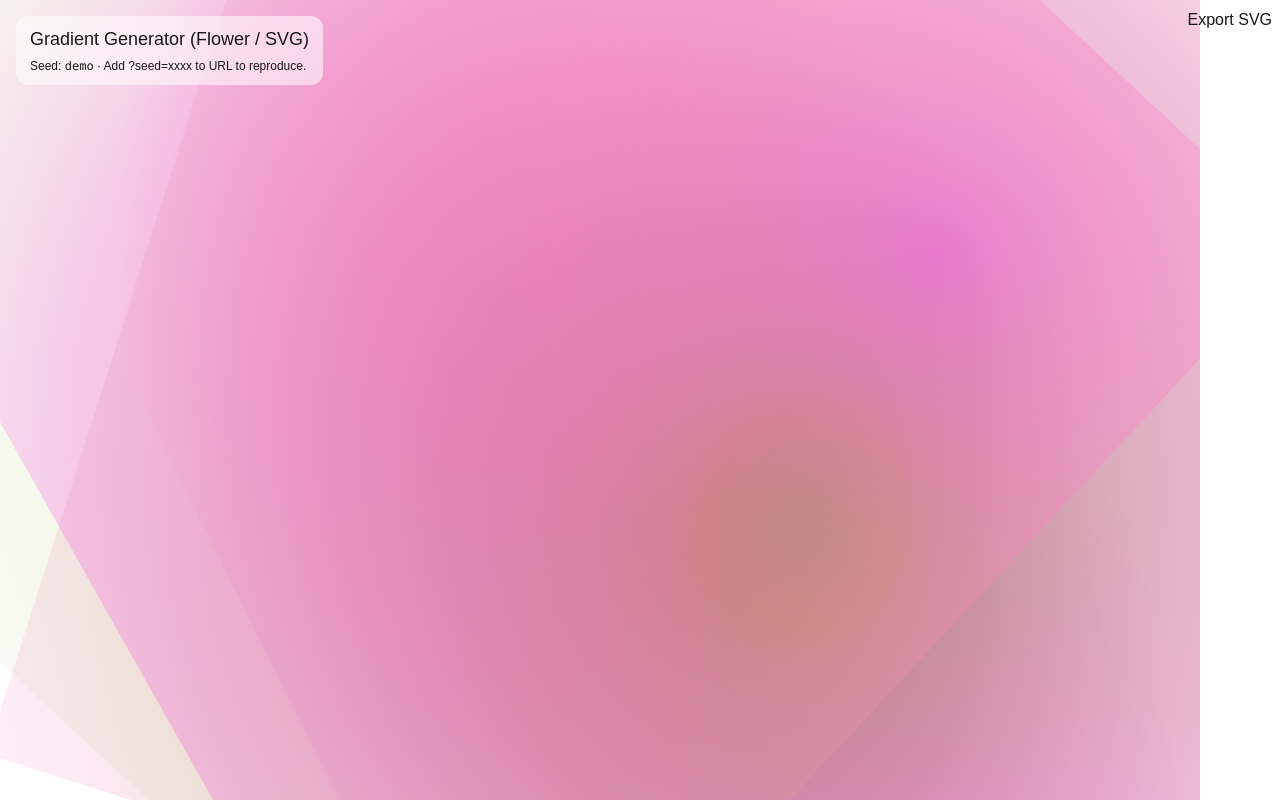
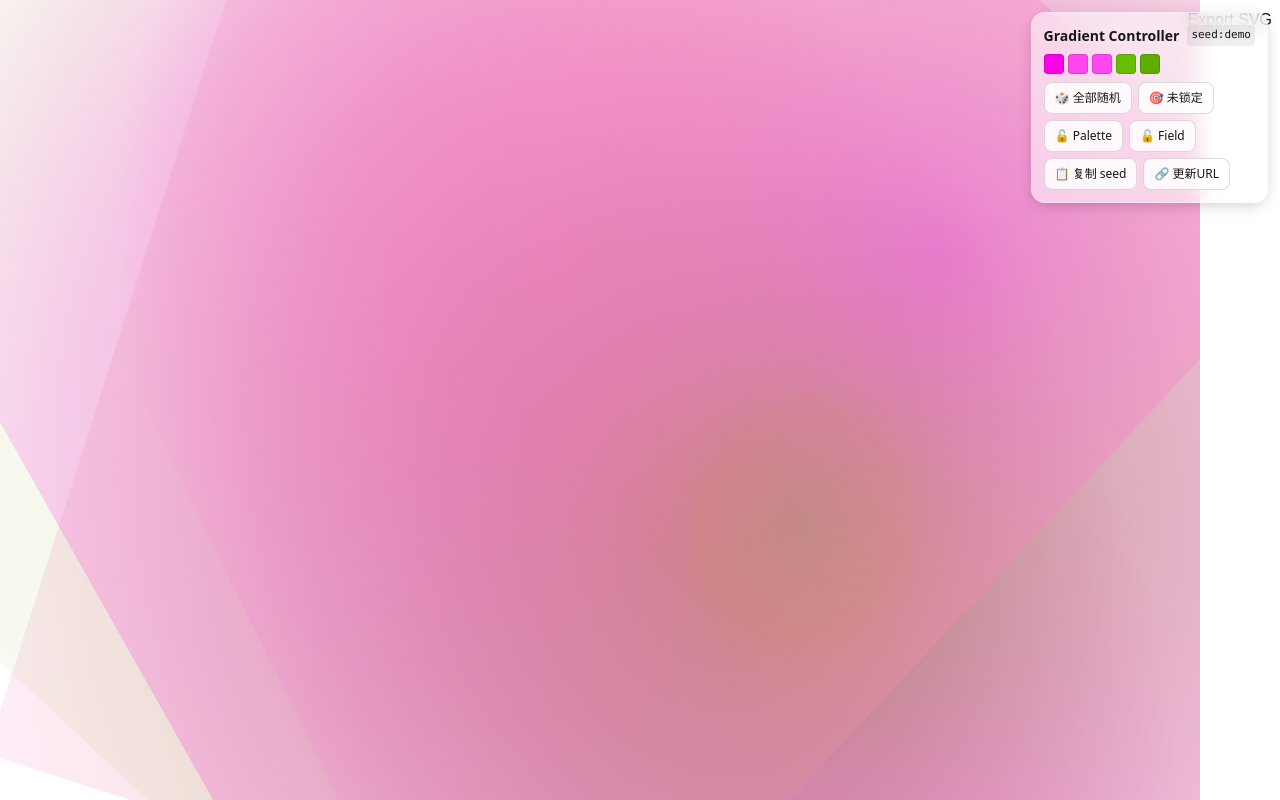
Before and after one commit to sorenpeng/gradient-image-generator, a Next.js app: page / in a window 1280 px wide. Shown: the top 800 px of the page. Built offline with nearby package versions, Linux system fonts and the light colour scheme.

Commit message:
Refactor gradient generation by introducing GradientController component and updating GradientSurface for external palette and field control

```diff
--- a/app/page.tsx
+++ b/app/page.tsx
@@ -1,44 +1,13 @@
 "use client";
 import { useSearchParams } from "next/navigation";
-import { GradientSurface } from "@/components/GradientSurface";
+import { GradientController } from "@/components/GradientController";
 
 export default function Page() {
   const sp = useSearchParams();
   const seed = sp.get("seed") || "demo";
   return (
     <main style={{ height: "100dvh", width: "100vw", position: "relative" }}>
-      {/* New unified surface */}
-      <GradientSurface
-        seed={seed}
-        styleType="flower"
-        renderer="svg"
-        width={1200}
-        height={1200}
-      />
-      <div
-        style={{
-          position: "absolute",
-          top: 16,
-          left: 16,
-          background: "rgba(255,255,255,0.55)",
-          padding: "10px 14px",
-          borderRadius: 12,
-          backdropFilter: "blur(8px)",
-        }}
-      >
-        <h1 style={{ fontSize: 18, margin: 0 }}>
-          Gradient Generator (Flower / SVG)
-        </h1>
-        <p
-          style={{
-            fontSize: 12,
-            margin: "4px 0 0",
-            maxWidth: 320,
-          }}
-        >
-          Seed: <code>{seed}</code> · Add ?seed=xxxx to URL to reproduce.
-        </p>
-      </div>
+      <GradientController initialSeed={seed} />
     </main>
   );
 }
--- /dev/null
+++ b/components/GradientController.tsx
@@ -0,0 +1,227 @@
+"use client";
+import React, { useCallback, useEffect, useMemo, useState } from "react";
+import { buildFlowerPalette, PaletteSpec } from "../lib/palettes/flower";
+import { buildFlowerField, FieldSpec } from "../lib/styles/flower";
+import { GradientSurface } from "./GradientSurface";
+import { hashSeed } from "../lib/random";
+
+export interface GradientControllerProps {
+  initialSeed?: string;
+  styleType?: "flower";
+  renderer?: "svg";
+  width?: number;
+  height?: number;
+}
+
+interface LockState {
+  palette: boolean; // lock entire palette
+  field: boolean; // lock field layout
+}
+
+export const GradientController: React.FC<GradientControllerProps> = ({
+  initialSeed = "demo",
+  styleType = "flower",
+  renderer = "svg",
+  width = 1200,
+  height = 1200,
+}) => {
+  const [seed, setSeed] = useState(initialSeed);
+  const [lock, setLock] = useState<LockState>({ palette: false, field: false });
+  const [manualPalette, setManualPalette] = useState<PaletteSpec | undefined>();
+  const [manualField, setManualField] = useState<FieldSpec | undefined>();
+
+  const palette = useMemo(() => {
+    if (lock.palette && manualPalette) return manualPalette;
+    const p = buildFlowerPalette(seed);
+    if (lock.palette === true && !manualPalette) setManualPalette(p);
+    return p;
+  }, [seed, lock.palette, manualPalette]);
+
+  const field = useMemo(() => {
+    if (lock.field && manualField) return manualField;
+    const f = buildFlowerField(seed, palette);
+    if (lock.field === true && !manualField) setManualField(f);
+    return f;
+  }, [seed, lock.field, manualField, palette]);
+
+  const randomSeed = useCallback(
+    (mode: "all" | "unlocked") => {
+      if (mode === "all") {
+        setSeed(Math.random().toString(36).slice(2, 10));
+        setManualPalette(undefined);
+        setManualField(undefined);
+      } else {
+        // change only unlocked aspects: derive sub-seed for unlocked parts
+        const base =
+          seed +
+          "|" +
+          Date.now().toString(36) +
+          "|" +
+          Math.random().toString(36).slice(2, 6);
+        if (!lock.palette) setSeed(hashSeed(base + "|p").toString(36));
+        else if (!lock.field) setSeed(hashSeed(base + "|f").toString(36));
+        else setSeed(hashSeed(base + "|noop").toString(36));
+        // keep locked snapshots
+        if (!lock.palette) setManualPalette(undefined);
+        if (!lock.field) setManualField(undefined);
+      }
+    },
+    [seed, lock]
+  );
+
+  function toggleLock(key: keyof LockState) {
+    setLock((l) => ({ ...l, [key]: !l[key] }));
+    if (key === "palette" && lock.palette) setManualPalette(undefined);
+    if (key === "field" && lock.field) setManualField(undefined);
+  }
+
+  // derive small preview swatches
+  const swatches = palette.css.slice(0, 8);
+
+  return (
+    <div style={{ position: "relative", width: "100%", height: "100%" }}>
+      <GradientSurface
+        seed={seed}
+        styleType={styleType}
+        renderer={renderer}
+        width={width}
+        height={height}
+        palette={palette}
+        fieldSpec={field}
+      />
+      <div
+        style={{
+          position: "absolute",
+          top: 12,
+          right: 12,
+          display: "flex",
+          flexDirection: "column",
+          gap: 8,
+          maxWidth: 260,
+          fontFamily: "system-ui, sans-serif",
+        }}
+      >
+        <div
+          style={{
+            backdropFilter: "blur(10px)",
+            background: "rgba(255,255,255,0.55)",
+            border: "1px solid #ffffff50",
+            padding: 12,
+            borderRadius: 14,
+            boxShadow: "0 4px 16px -4px rgba(0,0,0,0.25)",
+          }}
+        >
+          <div
+            style={{
+              display: "flex",
+              alignItems: "center",
+              gap: 8,
+              marginBottom: 8,
+            }}
+          >
+            <strong style={{ fontSize: 14 }}>Gradient Controller</strong>
+            <code
+              style={{
+                fontSize: 11,
+                padding: "2px 4px",
+                background: "#00000010",
+                borderRadius: 4,
+              }}
+            >
+              seed:{seed}
+            </code>
+          </div>
+          <div
+            style={{
+              display: "flex",
+              gap: 4,
+              flexWrap: "wrap",
+              marginBottom: 8,
+            }}
+          >
+            {swatches.map((c, i) => (
+              <span
+                key={i}
+                style={{
+                  width: 20,
+                  height: 20,
+                  borderRadius: 4,
+                  background: c,
+                  boxShadow: "0 0 0 1px #00000022 inset",
+                }}
+              />
+            ))}
+          </div>
+          <div style={{ display: "flex", flexDirection: "column", gap: 6 }}>
+            <div style={{ display: "flex", gap: 6 }}>
+              <button
+                onClick={() => randomSeed("all")}
+                style={btnStyle}
+                title="完全随机所有参数"
+              >
+                🎲 全部随机
+              </button>
+              <button
+                onClick={() => randomSeed("unlocked")}
+                style={btnStyle}
+                title="只随机未锁定参数"
+              >
+                🎯 未锁定
+              </button>
+            </div>
+            <div style={{ display: "flex", gap: 6 }}>
+              <button
+                onClick={() => toggleLock("palette")}
+                style={{
+                  ...btnStyle,
+                  background: lock.palette ? "#ffd54f" : btnStyle.background,
+                }}
+                title="锁定/解锁调色板"
+              >
+                {lock.palette ? "🔒 Palette" : "🔓 Palette"}
+              </button>
+              <button
+                onClick={() => toggleLock("field")}
+                style={{
+                  ...btnStyle,
+                  background: lock.field ? "#ffd54f" : btnStyle.background,
+                }}
+                title="锁定/解锁形态"
+              >
+                {lock.field ? "🔒 Field" : "🔓 Field"}
+              </button>
+            </div>
+            <div style={{ display: "flex", gap: 6 }}>
+              <button
+                style={btnStyle}
+                onClick={() => navigator.clipboard.writeText(seed.toString())}
+              >
+                📋 复制 seed
+              </button>
+              <button
+                style={btnStyle}
+                onClick={() => {
+                  const url = new URL(window.location.href);
+                  url.searchParams.set("seed", seed.toString());
+                  window.history.replaceState(null, "", url.toString());
+                }}
+              >
+                🔗 更新URL
+              </button>
+            </div>
+          </div>
+        </div>
+      </div>
+    </div>
+  );
+};
+
+const btnStyle: React.CSSProperties = {
+  fontSize: 12,
+  padding: "6px 10px",
+  borderRadius: 8,
+  background: "#ffffffb0",
+  border: "1px solid #00000022",
+  cursor: "pointer",
+  backdropFilter: "blur(3px)",
+};
--- a/components/GradientSurface.tsx
+++ b/components/GradientSurface.tsx
@@ -1,7 +1,7 @@
 "use client";
 import React, { useMemo } from "react";
-import { buildFlowerPalette } from "../lib/palettes/flower";
-import { buildFlowerField } from "../lib/styles/flower";
+import { buildFlowerPalette, PaletteSpec } from "../lib/palettes/flower";
+import { buildFlowerField, FieldSpec } from "../lib/styles/flower";
 import { SVGRadialRenderer } from "../lib/renderers/svgRadial";
 
 export interface GradientSurfaceProps {
@@ -10,6 +10,8 @@ export interface GradientSurfaceProps {
   seed: string | number;
   width?: number;
   height?: number;
+  palette?: PaletteSpec;
+  fieldSpec?: FieldSpec;
 }
 
 export const GradientSurface: React.FC<GradientSurfaceProps> = ({
@@ -18,9 +20,20 @@ export const GradientSurface: React.FC<GradientSurfaceProps> = ({
   seed,
   width = 1000,
   height = 1000,
+  palette: paletteExternal,
+  fieldSpec,
 }) => {
-  const palette = useMemo(() => buildFlowerPalette(seed), [seed]);
-  const field = useMemo(() => buildFlowerField(seed, palette), [seed, palette]);
+  const palette = useMemo(() => {
+    if (paletteExternal) return paletteExternal; // external control
+    if (styleType === "flower") return buildFlowerPalette(seed);
+    return buildFlowerPalette(seed);
+  }, [paletteExternal, seed, styleType]);
+
+  const field = useMemo(() => {
+    if (fieldSpec) return fieldSpec;
+    if (styleType === "flower") return buildFlowerField(seed, palette);
+    return buildFlowerField(seed, palette);
+  }, [fieldSpec, seed, styleType, palette]);
 
   if (renderer === "svg") {
     return (
```
